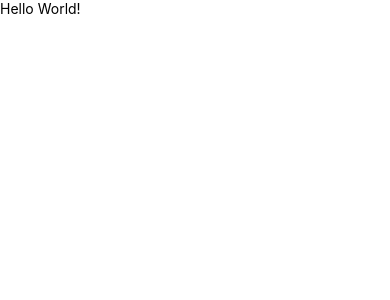
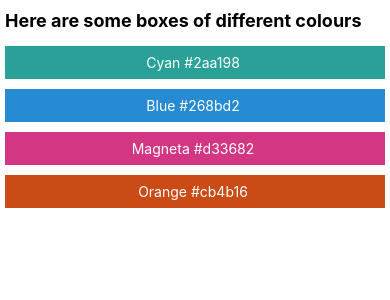
Before and after one commit to pravar-anu/learningNative, a React Native app: screen / in a window 390 px wide. Shown: the top 300 px of the page. Built offline with nearby package versions, Linux system fonts and the light colour scheme.

Commit message:
Styling Exercise Done

```diff
--- a/App.tsx
+++ b/App.tsx
@@ -1,17 +1,11 @@
 import React from 'react';
-import { View, Text, SafeAreaView } from 'react-native';
-
-// View - This defines the view area
-// Text - This shows the text, this is the only tag which is used to show text in react-native
-// SafeAreaView - This is specifically used for iOS devices for not getting the things render correctly in place.
+import StylingExercise from './src/components/StylingExrecise';
 
 const App = () => {
   return (
-    <SafeAreaView>
-      <View>
-        <Text>Hello World!</Text>
-      </View>
-    </SafeAreaView>
+    <>
+      <StylingExercise />
+    </>
   );
 };
 
--- /dev/null
+++ b/src/components/ColorBox.jsx
@@ -0,0 +1,33 @@
+import React from 'react';
+import { View, Text, StyleSheet } from 'react-native';
+
+const ColorBox = ({ color }) => {
+  return (
+    <View
+      style={[
+        {
+          backgroundColor: color.value,
+        },
+        styles.block,
+      ]}
+    >
+      <Text style={styles.textStyle}>
+        {color.name} {color.value}{' '}
+      </Text>
+    </View>
+  );
+};
+
+const styles = StyleSheet.create({
+  block: {
+    marginVertical: 5,
+    paddingVertical: 8,
+    marginHorizontal: 5,
+    alignItems: 'center',
+  },
+  textStyle: {
+    color: '#fff',
+  },
+});
+
+export default ColorBox;
--- /dev/null
+++ b/src/components/StylingExrecise.jsx
@@ -0,0 +1,44 @@
+import React from 'react';
+import { View, Text, StyleSheet } from 'react-native';
+import ColorBox from './ColorBox';
+
+const colors = [
+  {
+    name: 'Cyan',
+    value: '#2aa198',
+  },
+  {
+    name: 'Blue',
+    value: '#268bd2',
+  },
+  {
+    name: 'Magneta',
+    value: '#d33682',
+  },
+  {
+    name: 'Orange',
+    value: '#cb4b16',
+  },
+];
+
+const StylingExercise = () => {
+  return (
+    <View>
+      <Text style={styles.text}>Here are some boxes of different colours</Text>
+      {colors.map((color, index) => (
+        <ColorBox key={index} color={color} />
+      ))}
+    </View>
+  );
+};
+
+const styles = StyleSheet.create({
+  text: {
+    marginHorizontal: 5,
+    marginVertical: 10,
+    fontWeight: 'bold',
+    fontSize: 18,
+  },
+});
+
+export default StylingExercise;
```
